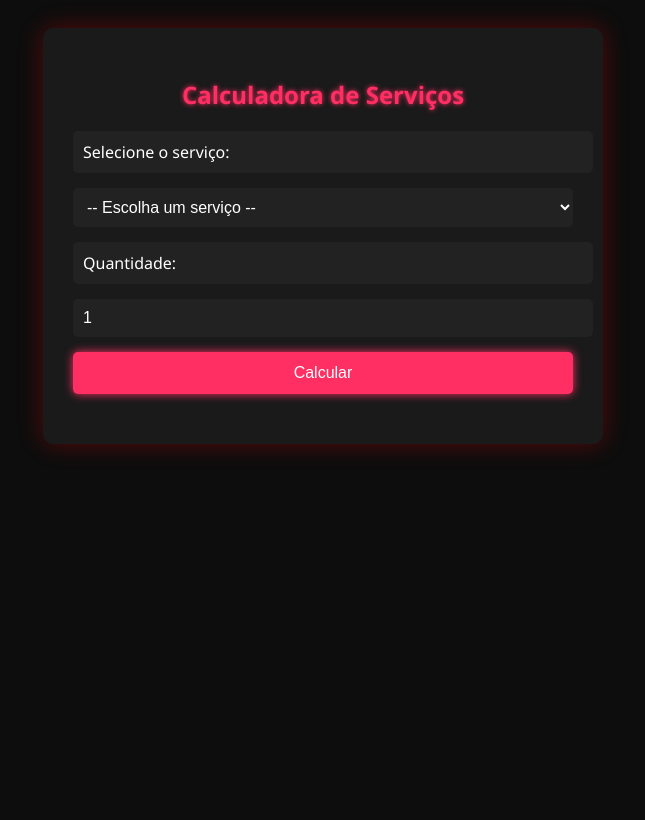
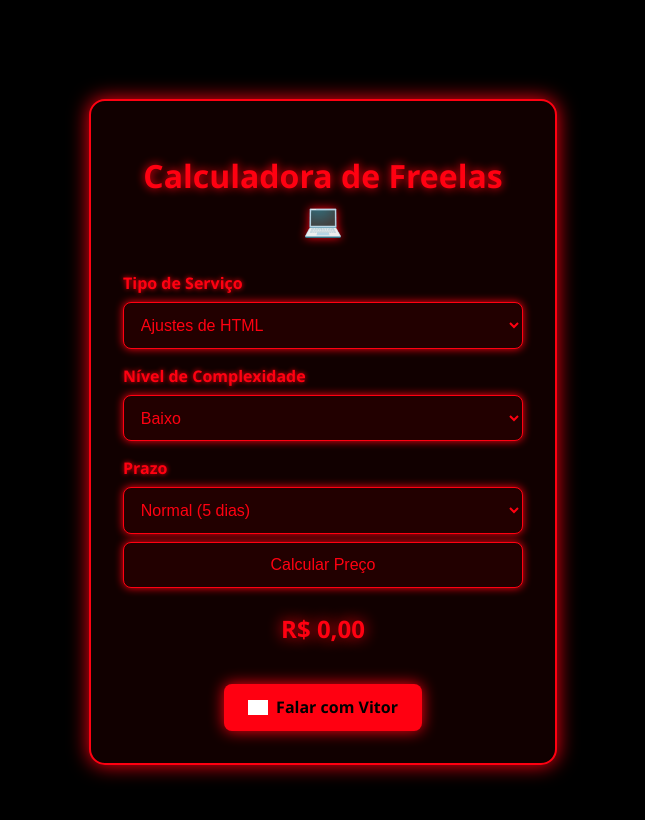
Before and after one commit to vthxzy60hz/calculadorafreelas, a plain HTML site: page index.html in a window 1280 px wide. Shown: the whole page, without its empty margins (317-962 px from the left). Drawn offline with Linux system fonts and the light colour scheme; grey boxes are pictures that could not be loaded.

Commit message:
Update index.html

```diff
--- a/index.html
+++ b/index.html
@@ -1,104 +1,150 @@
 <!DOCTYPE html>
 <html lang="pt-BR">
 <head>
-  <meta charset="UTF-8">
-  <meta name="viewport" content="width=device-width, initial-scale=1.0">
-  <title>Calculadora de Serviços</title>
+  <meta charset="UTF-8" />
+  <meta name="viewport" content="width=device-width, initial-scale=1" />
+  <title>Calculadora de Freelas</title>
   <style>
+    /* Fonte e reset básico */
     body {
       font-family: 'Segoe UI', Tahoma, Geneva, Verdana, sans-serif;
-      background-color: #0d0d0d;
-      padding: 20px;
-      color: #ff2e63;
+      background-color: #000000;
+      color: #ff0011; /* vermelho neon forte */
+      margin: 0;
+      padding: 2rem;
+      display: flex;
+      justify-content: center;
+      align-items: center;
+      min-height: 100vh;
+      -webkit-font-smoothing: antialiased;
+      -moz-osx-font-smoothing: grayscale;
     }
     .container {
-      max-width: 500px;
-      margin: auto;
-      background-color: #1a1a1a;
-      padding: 30px;
-      border-radius: 10px;
-      box-shadow: 0 0 25px rgba(255, 0, 0, 0.3);
+      background: #110000;
+      padding: 2rem;
+      border-radius: 1rem;
+      box-shadow: 0 0 20px #ff0011;
+      max-width: 400px;
+      width: 100%;
+      border: 2px solid #ff0011;
     }
-    h2 {
+    h1 {
       text-align: center;
-      margin-bottom: 20px;
-      color: #ff2e63;
-      text-shadow: 0 0 5px #ff2e63;
+      color: #ff0011;
+      text-shadow: 0 0 10px #ff0011;
+      margin-bottom: 2rem;
     }
-    label, select, input {
+    label {
+      font-weight: bold;
+      margin-top: 1rem;
       display: block;
+      color: #ff0011;
+      text-shadow: 0 0 5px #ff0011;
+    }
+    select, button {
       width: 100%;
-      margin-bottom: 15px;
-      font-size: 16px;
-      color: #fff;
-      background-color: #222;
-      border: none;
-      padding: 10px;
-      border-radius: 5px;
+      padding: 0.8rem;
+      margin-top: 0.5rem;
+      border-radius: 0.5rem;
+      border: 1px solid #ff0011;
+      background: #220000;
+      color: #ff0011;
+      font-size: 1rem;
+      box-shadow: 0 0 8px #ff0011;
+      transition: background 0.3s ease, color 0.3s ease;
+      cursor: pointer;
     }
-    select:focus, input:focus {
+    select:hover, button:hover, select:focus, button:focus {
+      background: #ff0011;
+      color: #000;
       outline: none;
-      box-shadow: 0 0 5px #ff2e63;
-    }
-    button {
-      background-color: #ff2e63;
-      color: white;
-      border: none;
-      padding: 12px;
-      font-size: 16px;
-      border-radius: 5px;
-      cursor: pointer;
-      width: 100%;
-      transition: 0.3s;
-      box-shadow: 0 0 10px #ff2e63;
-    }
-    button:hover {
-      background-color: #ff1a4b;
-      box-shadow: 0 0 20px #ff2e63;
+      box-shadow: 0 0 20px #ff0011;
     }
     .resultado {
-      margin-top: 20px;
-      font-size: 20px;
+      margin-top: 1.5rem;
+      font-size: 1.5rem;
       text-align: center;
       font-weight: bold;
-      color: #ff2e63;
-      text-shadow: 0 0 5px #ff2e63;
+      color: #ff0011;
+      text-shadow: 0 0 15px #ff0011;
+      min-height: 40px;
+    }
+    .zap {
+      display: flex;
+      justify-content: center;
+      margin-top: 2rem;
+    }
+    .zap a {
+      background-color: #ff0011;
+      color: #000;
+      text-decoration: none;
+      padding: 0.8rem 1.5rem;
+      border-radius: 0.5rem;
+      font-weight: bold;
+      display: flex;
+      align-items: center;
+      gap: 0.5rem;
+      box-shadow: 0 0 15px #ff0011;
+      transition: background-color 0.3s ease;
+    }
+    .zap a:hover {
+      background-color: #cc0011;
+      box-shadow: 0 0 25px #ff0011;
+      color: #fff;
+    }
+    .zap img {
+      filter: brightness(0) invert(1);
     }
   </style>
 </head>
 <body>
   <div class="container">
-    <h2>Calculadora de Serviços</h2>
-    <label for="servico">Selecione o serviço:</label>
+    <h1>Calculadora de Freelas 💻</h1>
+    <label for="servico">Tipo de Serviço</label>
     <select id="servico">
-      <option value="0">-- Escolha um serviço --</option>
-      <option value="30">Ajustes de HTML - R$30</option>
-      <option value="100">Criação de Site - R$100</option>
-      <option value="80">Remodelagem de Sites - R$80</option>
-      <option value="150">Criação de Aplicativos - R$150</option>
-      <option value="200">Desenvolvimento Python Pro - R$200</option>
-      <option value="180">JavaCraft Solutions - R$180</option>
-      <option value="50">Correção de Bugs e Problemas - R$50</option>
+      <option value="50">Ajustes de HTML</option>
+      <option value="100">Criação de Site</option>
+      <option value="80">Remodelagem de Site</option>
+      <option value="150">Criação de Aplicativo</option>
+      <option value="200">Desenvolvimento Python Pro</option>
+      <option value="200">JavaCraft Solutions</option>
+      <option value="70">Correção de Bugs</option>
     </select>
 
-    <label for="quantidade">Quantidade:</label>
-    <input type="number" id="quantidade" min="1" value="1">
+    <label for="complexidade">Nível de Complexidade</label>
+    <select id="complexidade">
+      <option value="1">Baixo</option>
+      <option value="1.5">Médio</option>
+      <option value="2">Alto</option>
+    </select>
 
-    <button onclick="calcularTotal()">Calcular</button>
+    <label for="prazo">Prazo</label>
+    <select id="prazo">
+      <option value="1">Normal (5 dias)</option>
+      <option value="1.2">Urgente (2 dias)</option>
+      <option value="1.5">Extremo (24h)</option>
+    </select>
 
-    <div class="resultado" id="resultado"></div>
+    <button onclick="calcularPreco()">Calcular Preço</button>
+
+    <div class="resultado" id="resultado">R$ 0,00</div>
+
+    <div class="zap">
+      <a href="https://wa.me/5554981312500" target="_blank" rel="noopener noreferrer">
+        <img src="https://cdn-icons-png.flaticon.com/512/733/733585.png" width="20" alt="WhatsApp" />
+        Falar com Vitor
+      </a>
+    </div>
   </div>
 
   <script>
-    function calcularTotal() {
+    function calcularPreco() {
       const servico = parseFloat(document.getElementById('servico').value);
-      const quantidade = parseInt(document.getElementById('quantidade').value);
-      if (isNaN(servico) || quantidade < 1) {
-        document.getElementById('resultado').innerText = 'Por favor, selecione um serviço válido e quantidade.';
-        return;
-      }
-      const total = servico * quantidade;
-      document.getElementById('resultado').innerText = `Valor total: R$${total.toFixed(2)}`;
+      const complexidade = parseFloat(document.getElementById('complexidade').value);
+      const prazo = parseFloat(document.getElementById('prazo').value);
+
+      const total = servico * complexidade * prazo;
+      document.getElementById('resultado').innerText = `R$ ${total.toFixed(2).replace('.', ',')}`;
     }
   </script>
 </body>
```
